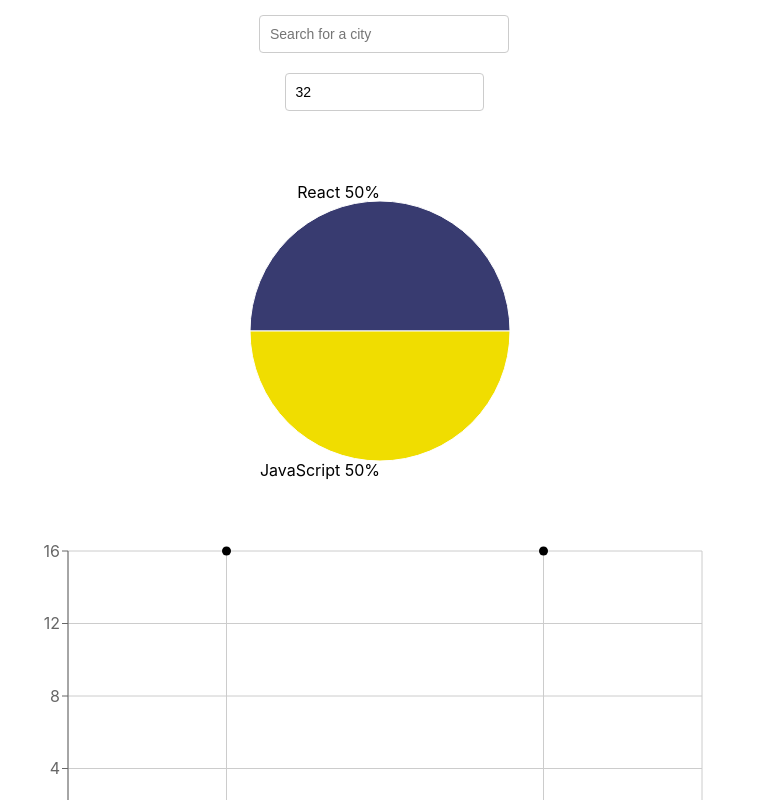
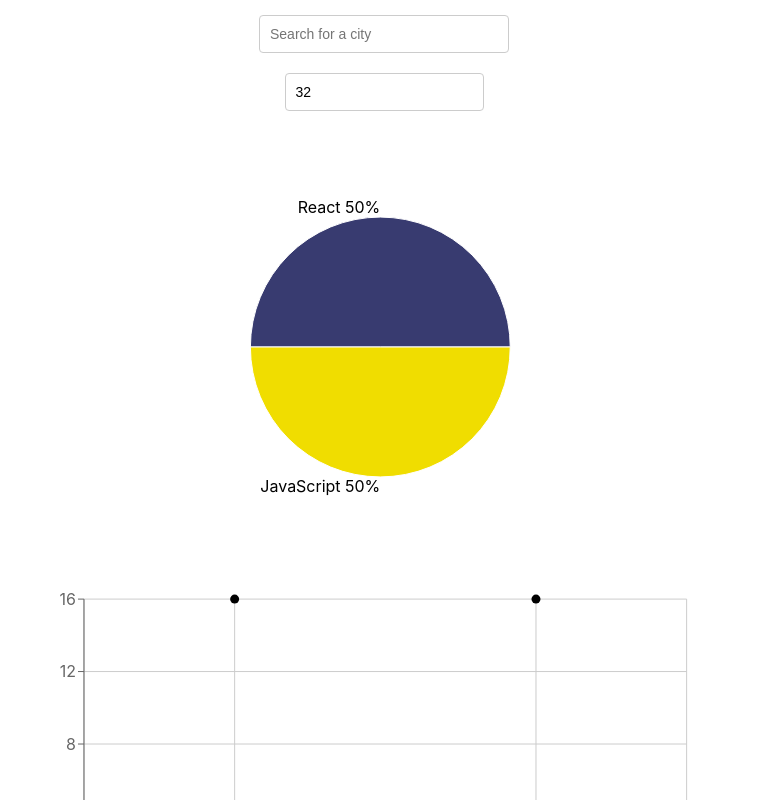
Before and after one commit to SyncMyShip/UMeet, a React (Create React App) app: page / in a window 768 px wide. Shown: the top 800 px of the page. Built offline with nearby package versions, Linux system fonts and the light colour scheme; what atatus-spa would draw is missing.

Commit message:
adjust display

```diff
--- a/src/App.css
+++ b/src/App.css
@@ -93,11 +93,27 @@
   left: 20px;
   width: 250px;
   z-index: 1000;
- }
+}
 
 
- @media (max-width: 768px) {
+@media screen and (min-width: 500px) {
   .charts-container {
-    grid-template-columns: 1fr;
+    display: grid;
+    grid-template-columns: 1fr 1fr;
+    align-items: center;
+    justify-content: center;
+    padding: 1rem;
+    margin-bottom: 0.8rem;
   }
 }
+
+
+@media (max-width: 768px) {
+  .charts-container {
+    display: grid;
+    grid-template-columns: 1fr;
+    align-items: center;
+    justify-content: center;
+    gap: 2rem;
+  }
+}
```
